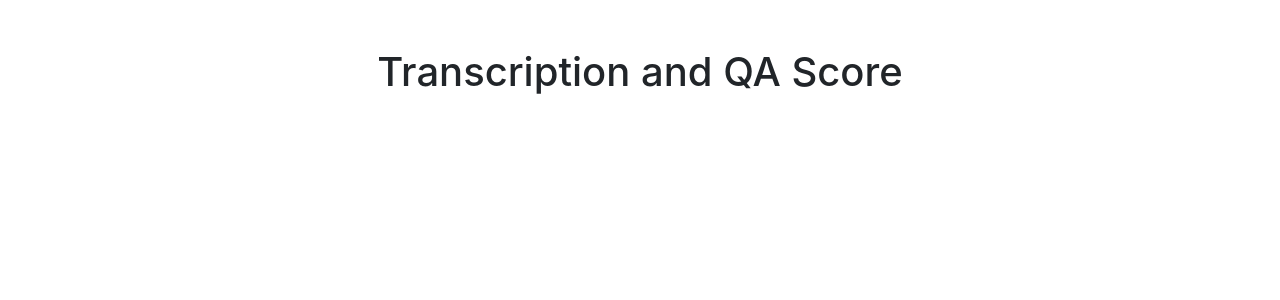
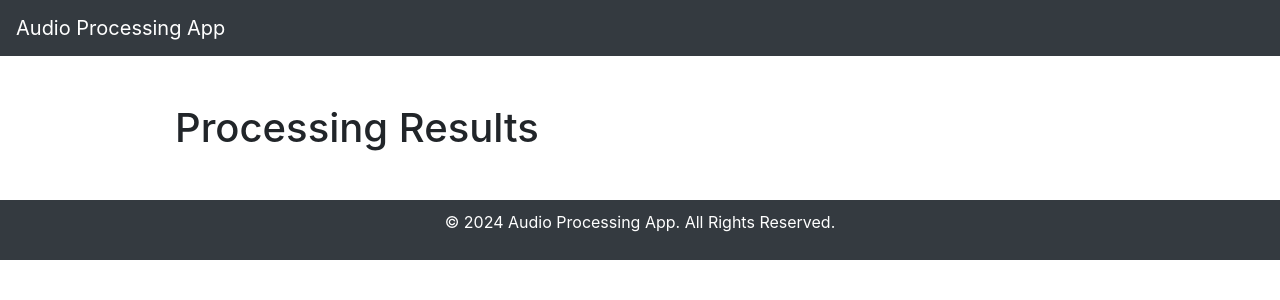
Before and after one commit to juniorwebdev83/auto-qa, a Flask app: page /results in a window 1280 px wide. Shown: the top 300 px of the page. Run offline with Flask 3, Linux system fonts and the light colour scheme; some libraries are stand-ins or nearby versions.

Commit message:
final/ commit for Python final project

```diff
--- a/app.py
+++ b/app.py
@@ -1,5 +1,6 @@
 import os
 import time
+import requests
 from flask import Flask, request, jsonify, render_template
 from flask_cors import CORS
 from werkzeug.utils import secure_filename
@@ -13,7 +14,7 @@ CORS(app)
 app.config['UPLOAD_FOLDER'] = UPLOAD_FOLDER
 app.config['MAX_CONTENT_PATH'] = 1000000  # 1 MB limit
 
-ELEVATE_AI_TOKEN = '4c90d090-0115-4fed-9546-d5f446b4459b'  # Replace with your token
+ELEVATE_AI_TOKEN = '4c90d090-0115-4fed-9546-d5f446b4459b'  # Your ElevateAI token
 
 def allowed_file(filename):
     return '.' in filename and filename.rsplit('.', 1)[1].lower() in ALLOWED_EXTENSIONS
@@ -51,53 +52,50 @@ def process_audio():
         return jsonify({'error': 'Invalid file format'}), 400
 
 def process_with_elevateai(file_path, file_name):
-    try:
-        declare_resp = ElevateAI.DeclareAudioInteraction(
-            'en-us', 'default', None, ELEVATE_AI_TOKEN, 'highAccuracy', True, file_name
-        )
-        interaction_id = declare_resp['interactionIdentifier']
-    except Exception as e:
-        print(f"Error in DeclareAudioInteraction: {e}")
-        raise
+    token = ELEVATE_AI_TOKEN
+    langaugeTag = "en-us"
+    vert = "default"
+    transcriptionMode = "highAccuracy"
 
-    try:
-        ElevateAI.UploadInteraction(interaction_id, ELEVATE_AI_TOKEN, file_path, file_name)
-    except Exception as e:
-        print(f"Error in UploadInteraction: {e}")
-        raise
+    # Step 2: Declare interaction
+    declareResp = ElevateAI.DeclareAudioInteraction(langaugeTag, vert, None, token, transcriptionMode, False)
+    declareJson = declareResp
+    interactionId = declareJson["interactionIdentifier"]
 
-    start_time = time.time()
-    max_wait_time = 5 * 60  # 5 minutes
+    # Step 3: Upload interaction
+    ElevateAI.UploadInteraction(interactionId, token, file_path, file_name)
 
-    while time.time() - start_time < max_wait_time:
-        try:
-            status_resp = ElevateAI.GetInteractionStatus(interaction_id, ELEVATE_AI_TOKEN)
-            if status_resp['status'] == 'processed':
-                transcript_resp = ElevateAI.GetPuncutatedTranscript(interaction_id, ELEVATE_AI_TOKEN)
-                sentiment_resp = ElevateAI.GetSentimentAnalysis(interaction_id, ELEVATE_AI_TOKEN)
-                summary_resp = ElevateAI.GetSummary(interaction_id, ELEVATE_AI_TOKEN)
+    # Step 4: Check status until processed
+    while True:
+        getInteractionStatusResponse = ElevateAI.GetInteractionStatus(interactionId, token)
+        getInteractionStatusResponseJson = getInteractionStatusResponse
+        if getInteractionStatusResponseJson["status"] == "processed":
+            break
+        time.sleep(30)
 
-                if not transcript_resp or not transcript_resp['sentenceSegments']:
-                    raise ValueError('Transcript not found in the response')
+    # Step 5: Retrieve results
+    getPuncutatedTranscriptResponse = ElevateAI.GetPuncutatedTranscript(interactionId, token)
+    transcript_resp = getPuncutatedTranscriptResponse
+    if not transcript_resp or not transcript_resp['sentenceSegments']:
+        raise ValueError('Transcript not found in the response')
+    transcript = '\n'.join(segment['phrase'] for segment in transcript_resp['sentenceSegments'])
 
-                transcript = ' '.join(segment['phrase'] for segment in transcript_resp['sentenceSegments'])
-                score, breakdown = calculate_qa_score(transcript)
+    getAIResultsResponse = ElevateAI.GetAIResults(interactionId, token)
+    ai_results_resp = getAIResultsResponse
+    sentiment = ai_results_resp.get('sentiment', 'Unknown')
+    summary = ai_results_resp.get('summary', 'No summary available')
 
-                return {
-                    'transcription': transcript,
-                    'qaScore': score,
-                    'scoreBreakdown': breakdown,
-                    'sentiment': sentiment_resp,
-                    'summary': summary_resp['summary']
-                }
-            elif status_resp['status'] == 'processingFailed':
-                raise ValueError('ElevateAI processing failed')
-        except Exception as e:
-            print(f"Error in processing status or fetching transcript: {e}")
-            raise
-        time.sleep(10)
+    score, breakdown = calculate_qa_score(transcript)
 
-    raise TimeoutError('Processing timed out after 5 minutes')
+    result = {
+        'transcription': transcript,
+        'qaScore': score,
+        'scoreBreakdown': breakdown,
+        'sentiment': sentiment,
+        'summary': summary
+    }
+
+    return result
 
 def calculate_qa_score(transcription):
     criteria = [
--- a/templates/index.html
+++ b/templates/index.html
@@ -65,7 +65,7 @@
         </div>
     </footer>
 
-    <script src="https://code.jquery.com/jquery-3.5.1.slim.min.js"></script>
+    <script src="https://code.jquery.com/jquery-3.5.1.min.js"></script>
     <script src="https://cdn.jsdelivr.net/npm/@popperjs/core@2.9.3/dist/umd/popper.min.js"></script>
     <script src="https://stackpath.bootstrapcdn.com/bootstrap/4.5.2/js/bootstrap.min.js"></script>
     <script>
--- a/templates/results.html
+++ b/templates/results.html
@@ -1,32 +1,73 @@
-<!-- Save this as results.html in the templates folder -->
 <!DOCTYPE html>
 <html lang="en">
 <head>
     <meta charset="UTF-8">
-    <meta name="viewport" content="width=device-width, initial-scale=1.0">
+    <meta name="viewport" content="width=device-width, initial-scale=1, shrink-to-fit=no">
     <title>Audio Processing Results</title>
     <link rel="stylesheet" href="https://stackpath.bootstrapcdn.com/bootstrap/4.5.2/css/bootstrap.min.css">
+    <style>
+        body {
+            padding-top: 56px;
+        }
+        footer {
+            background-color: #343a40;
+            color: white;
+            padding: 10px 0;
+        }
+        .container {
+            max-width: 960px;
+        }
+    </style>
 </head>
 <body>
+    <nav class="navbar navbar-expand-lg navbar-dark bg-dark fixed-top">
+        <a class="navbar-brand" href="#">Audio Processing App</a>
+    </nav>
+
     <div class="container mt-5">
-        <h1 class="text-center">Transcription and QA Score</h1>
-        <div id="transcription" class="mt-3"></div>
-        <div id="qaScore" class="mt-3"></div>
-        <div id="scoreBreakdown" class="mt-3"></div>
+        <h1>Processing Results</h1>
+        <div id="result"></div>
     </div>
+
+    <footer class="text-center mt-5">
+        <div class="container">
+            <p>&copy; 2024 Audio Processing App. All Rights Reserved.</p>
+        </div>
+    </footer>
+
     <script>
-        document.addEventListener('DOMContentLoaded', (event) => {
-            const result = JSON.parse(sessionStorage.getItem('result'));
+        document.addEventListener('DOMContentLoaded', function() {
+            const result = sessionStorage.getItem('result');
             if (result) {
-                const transcriptionDiv = document.getElementById('transcription');
-                const qaScoreDiv = document.getElementById('qaScore');
-                const scoreBreakdownDiv = document.getElementById('scoreBreakdown');
+                const parsedResult = JSON.parse(result);
+                const resultElement = document.getElementById('result');
 
-                transcriptionDiv.innerHTML = `<h3>Transcription</h3><pre>${result.transcription}</pre>`;
-                qaScoreDiv.innerHTML = `<h3>QA Score</h3><p>${result.qaScore}</p>`;
-                scoreBreakdownDiv.innerHTML = `<h3>Score Breakdown</h3><pre>${JSON.stringify(result.scoreBreakdown, null, 2)}</pre>`;
-            } else {
-                transcriptionDiv.innerHTML = '<p>No results to display</p>';
+                const transcription = document.createElement('p');
+                transcription.textContent = 'Transcription:';
+                const transcriptionContent = document.createElement('pre');
+                transcriptionContent.textContent = parsedResult.transcription;
+
+                const sentiment = document.createElement('p');
+                sentiment.textContent = `Sentiment: ${parsedResult.sentiment}`;
+
+                const summary = document.createElement('p');
+                summary.textContent = `Summary: ${parsedResult.summary}`;
+
+                const qaScore = document.createElement('p');
+                qaScore.textContent = `QA Score: ${parsedResult.qaScore}`;
+
+                const scoreBreakdown = document.createElement('p');
+                scoreBreakdown.textContent = 'Score Breakdown:';
+                const breakdownContent = document.createElement('pre');
+                breakdownContent.textContent = JSON.stringify(parsedResult.scoreBreakdown, null, 2);
+
+                resultElement.appendChild(transcription);
+                resultElement.appendChild(transcriptionContent);
+                resultElement.appendChild(sentiment);
+                resultElement.appendChild(summary);
+                resultElement.appendChild(qaScore);
+                resultElement.appendChild(scoreBreakdown);
+                resultElement.appendChild(breakdownContent);
             }
         });
     </script>
```
Also changed, not shown: 1 other file.
